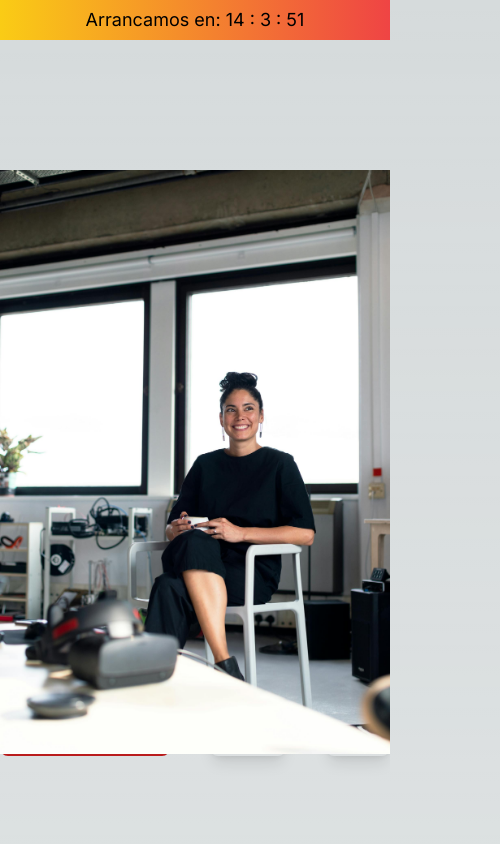
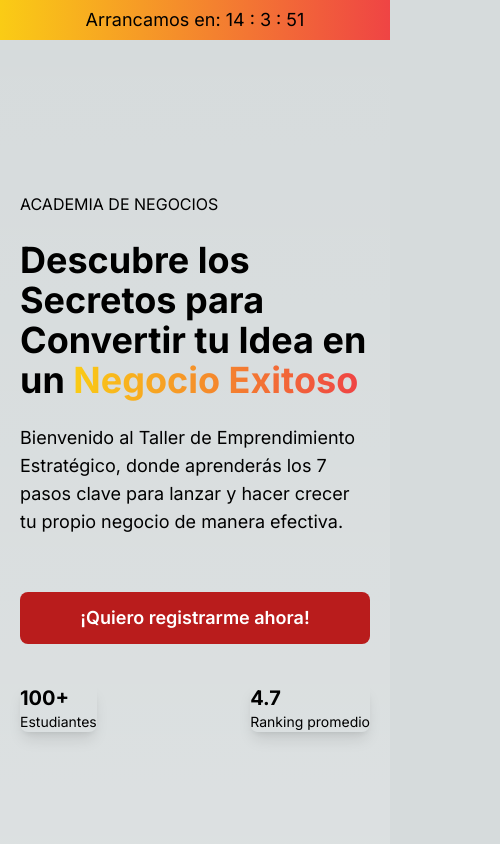
Before and after one commit to and27/landing-negocios, a Next.js app: page / in a window 390 px wide. Shown: the top 844 px of the page, 500 px wide, since content can reach past the window. Built offline with nearby package versions, Linux system fonts and the light colour scheme.

Commit message:
fix: modify layout to improve responsive

```diff
--- a/src/components/Benefits.tsx
+++ b/src/components/Benefits.tsx
@@ -60,7 +60,7 @@ const BenefitsList = [
 
 const Benefits = () => {
   return (
-    <section className="max-w-7xl mx-auto py-12 px-4 sm:px-6 lg:py-16 lg:px-8 my-[8rem]">
+    <section className="max-w-7xl mx-auto py-12 px-4 sm:px-6 lg:py-16 lg:px-8 my-[4rem] md:my-[8rem]">
       <h2 className="text-3xl mb-[6rem] text-center font-extrabold">
         ¿Qué vas a aprender?
       </h2>
--- a/src/components/Hero.tsx
+++ b/src/components/Hero.tsx
@@ -4,10 +4,10 @@ import InfoCard from "./InfoCard";
 const Hero = () => {
   return (
     <div className="relative overflow-hidden">
-      <main className="grid grid-cols-1 md:grid-cols-2 max-w-[1280px] mx-auto h-screen items-center">
+      <main className="grid grid-cols-1 md:grid-cols-2 max-w-[1280px] mx-auto h-screen items-center px-5">
         <div className="flex flex-col gap-6">
           <p className="uppercase">Academia de negocios</p>
-          <h1 className="text-5xl font-bold">
+          <h1 className="text-4xl md:text-5xl font-bold">
             Descubre los Secretos para Convertir tu Idea en un{" "}
             <span className="text-red-700 underline bg-gradient-to-r from-yellow-400 to-red-500 bg-clip-text text-transparent">
               Negocio Exitoso
@@ -18,17 +18,19 @@ const Hero = () => {
             los 7 pasos clave para lanzar y hacer crecer tu propio negocio de
             manera efectiva.
           </p>
-          <div className="flex gap-10 mt-8">
+          <div className="flex flex-col md:flex-row gap-10 mt-8">
             <a
-              className="bg-red-700 text-white px-6 py-3 rounded-lg text-lg font-semibold hover:bg-red-800"
+              className="bg-red-700 text-white px-6 py-3 rounded-lg text-lg font-semibold hover:bg-red-800 text-center"
               href="https://wa.me/+593997019475?text=Hola%20quiero%20más%20información%20sobre%20el%20taller"
               target="_blank"
               rel="noopener noreferrer"
             >
               ¡Quiero registrarme ahora!
             </a>
-            <InfoCard number={"100+"} description="Estudiantes" />
-            <InfoCard number={"4.7"} description="Ranking promedio" />
+            <div className="flex gap-6 justify-between">
+              <InfoCard number={"100+"} description="Estudiantes" />
+              <InfoCard number={"4.7"} description="Ranking promedio" />
+            </div>
           </div>
         </div>
         <Image
@@ -36,7 +38,7 @@ const Hero = () => {
           width={700}
           height={700}
           alt="Hero"
-          className="absolute right-0"
+          className="absolute right-0 hidden md:block"
         />
         {/* <video autoPlay muted loop className="absolute right-0 h-full">
           <source src="/videopromo.mp4" type="video/mp4" />
--- a/src/components/Temario.tsx
+++ b/src/components/Temario.tsx
@@ -50,7 +50,7 @@ const Temario = () => {
 
   return (
     <div className="bg-emerald-700 text-white">
-      <div className="max-w-7xl mx-auto py-12 px-4 sm:px-6 lg:py-[8rem] lg:px-8">
+      <div className="max-w-7xl mx-auto py-[4rem] px-4 sm:px-6 lg:py-[8rem] lg:px-8">
         <div className="lg:grid lg:grid-cols-3 lg:gap-8">
           <div className="lg:col-span-1">
             <h2 className="text-3xl font-extrabold">
--- a/src/components/TestimonialSection.tsx
+++ b/src/components/TestimonialSection.tsx
@@ -10,7 +10,7 @@ const TestimonialSection = () => {
         Descubre cómo nuestro taller ha transformado la perspectiva de
         emprendedores como tú:
       </p>
-      <div className="flex">
+      <div className="grid grid-cols-1 md:grid-cols-3">
         <TestimonialCard
           name="John Doe"
           image="/heroImage.jpg"
```
